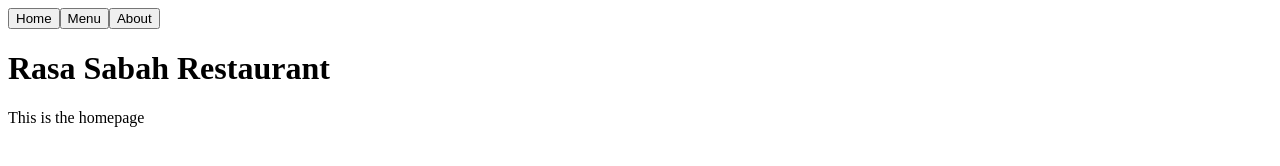
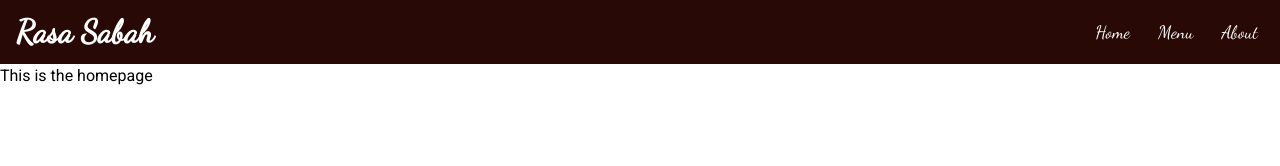
Before and after one commit to flodardev/restaurant-page, a website built with webpack: page src/template.html in a window 1280 px wide. Built offline with nearby package versions, Linux system fonts and the light colour scheme.

Commit message:
Add header and nav links
added fonts
added modern-reset css
edit webpackconfig to support fonts

```diff
--- a/package.json
+++ b/package.json
@@ -11,7 +11,9 @@
   "license": "ISC",
   "type": "module",
   "devDependencies": {
+    "css-loader": "^7.1.3",
     "html-webpack-plugin": "^5.6.6",
+    "style-loader": "^4.0.0",
     "webpack": "^5.105.1",
     "webpack-cli": "^6.0.1",
     "webpack-dev-server": "^5.2.3"
--- /dev/null
+++ b/src/index.css
@@ -0,0 +1,62 @@
+/* @import url("https://fonts.googleapis.com/css2?family=Roboto:ital,wght@0,100..900;1,100..900&family=Tangerine:wght@400;700&display=swap"); */
+
+@font-face {
+  font-family: "Roboto-Variable";
+  src: url("/src/fonts/Roboto-VariableFont.ttf") format("truetype");
+  font-weight: normal;
+  font-style: normal;
+  font-display: swap;
+}
+
+@font-face {
+  font-family: "Dancing-Script";
+  src: url("./fonts/DancingScript-VariableFont_wght.ttf") format("truetype");
+  font-weight: normal;
+  font-style: normal;
+  font-display: swap;
+}
+
+:root {
+  --header-bg-color: #280905;
+  --header-font-color: white;
+}
+
+body {
+  font-family: "Roboto-Variable";
+}
+
+#header {
+  display: grid;
+  grid-template-columns: auto max-content;
+  align-items: center;
+
+  background-color: var(--header-bg-color);
+  color: var(--header-font-color);
+  font-family: "Dancing-Script";
+
+  padding: 0.5rem 1rem 0.5rem 1rem;
+}
+
+#nav-bar {
+  display: grid;
+  grid-template-columns: auto auto auto;
+  column-gap: 1rem;
+
+  .nav-btn {
+    border: none;
+    cursor: pointer;
+    transition: all 0.3 ease;
+    background-color: var(--header-bg-color);
+    color: var(--header-font-color);
+    font-size: large;
+  }
+
+  .nav-btn:hover,
+  .nav-btn.selected {
+    border-bottom: 1px solid var(--header-font-color);
+    text-shadow:
+      0 0 3px var(--header-font-color),
+      0 0 7px var(--header-font-color),
+      0 0 10px var(--header-font-color);
+  }
+}
--- a/src/index.js
+++ b/src/index.js
@@ -1,6 +1,8 @@
+import "./modern-css-reset.css";
+import "./index.css";
 import { homeDiv } from "./pages/home-page.js";
 
 console.log("Hello world!");
 
-const mainContainer = document.querySelector("#content");
+const mainContainer = document.querySelector("#main-container");
 mainContainer.append(homeDiv);
--- /dev/null
+++ b/src/modern-css-reset.css
@@ -0,0 +1,68 @@
+/*
+  Josh's Custom CSS Reset
+  https://www.joshwcomeau.com/css/custom-css-reset/
+*/
+
+*,
+*::before,
+*::after {
+  box-sizing: border-box;
+}
+
+*:not(dialog) {
+  margin: 0;
+}
+
+@media (prefers-reduced-motion: no-preference) {
+  html {
+    interpolate-size: allow-keywords;
+  }
+}
+
+body {
+  line-height: 1.5;
+  -webkit-font-smoothing: antialiased;
+}
+
+img,
+picture,
+video,
+canvas,
+svg {
+  display: block;
+  max-width: 100%;
+}
+
+input,
+button,
+textarea,
+select {
+  font: inherit;
+}
+
+p,
+h1,
+h2,
+h3,
+h4,
+h5,
+h6 {
+  overflow-wrap: break-word;
+}
+
+p {
+  text-wrap: pretty;
+}
+h1,
+h2,
+h3,
+h4,
+h5,
+h6 {
+  text-wrap: balance;
+}
+
+#root,
+#__next {
+  isolation: isolate;
+}
--- a/src/template.html
+++ b/src/template.html
@@ -6,12 +6,14 @@
     <title>Rasa Sabah</title>
   </head>
   <body>
-    <header>
-      <nav>
-        <button>Home</button><button>Menu</button><button>About</button>
+    <header id="header">
+      <h1>Rasa Sabah</h1>
+      <nav id="nav-bar">
+        <button class="nav-btn">Home</button
+        ><button class="nav-btn">Menu</button
+        ><button class="nav-btn">About</button>
       </nav>
     </header>
-    <h1>Rasa Sabah Restaurant</h1>
-    <main id="content"></main>
+    <main id="main-container"></main>
   </body>
 </html>
--- a/webpack.config.js
+++ b/webpack.config.js
@@ -7,6 +7,7 @@ export default {
   output: {
     filename: "main.js",
     path: path.resolve(import.meta.dirname, "dist"),
+    publicPath: "/", // Tells Webpack to start paths from the root
     clean: true,
   },
   devtool: "eval-source-map",
@@ -18,4 +19,16 @@ export default {
       template: "./src/template.html",
     }),
   ],
+  module: {
+    rules: [
+      {
+        test: /\.css$/i,
+        use: ["style-loader", "css-loader"],
+      },
+      {
+        test: /\.(woff|woff2|eot|ttf|otf)$/i,
+        type: "asset/resource",
+      },
+    ],
+  },
 };
```
Also changed, not shown: src/pages/about-page.js (+6 -1 lines), src/fonts/DancingScript-VariableFont_wght.ttf (added), src/fonts/Roboto-Italic-VariableFont_wdth,wght.ttf (added), src/fonts/Roboto-VariableFont.ttf (added), src/fonts/Tangerine-Bold.ttf (added), src/fonts/Tangerine-Regular.ttf (added), 1 other file.
